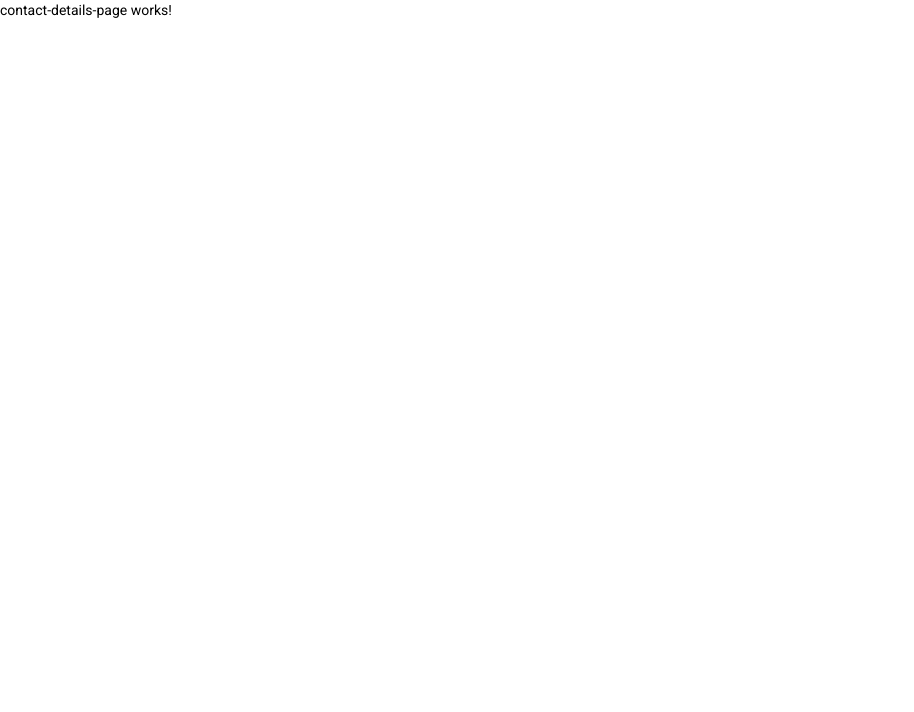
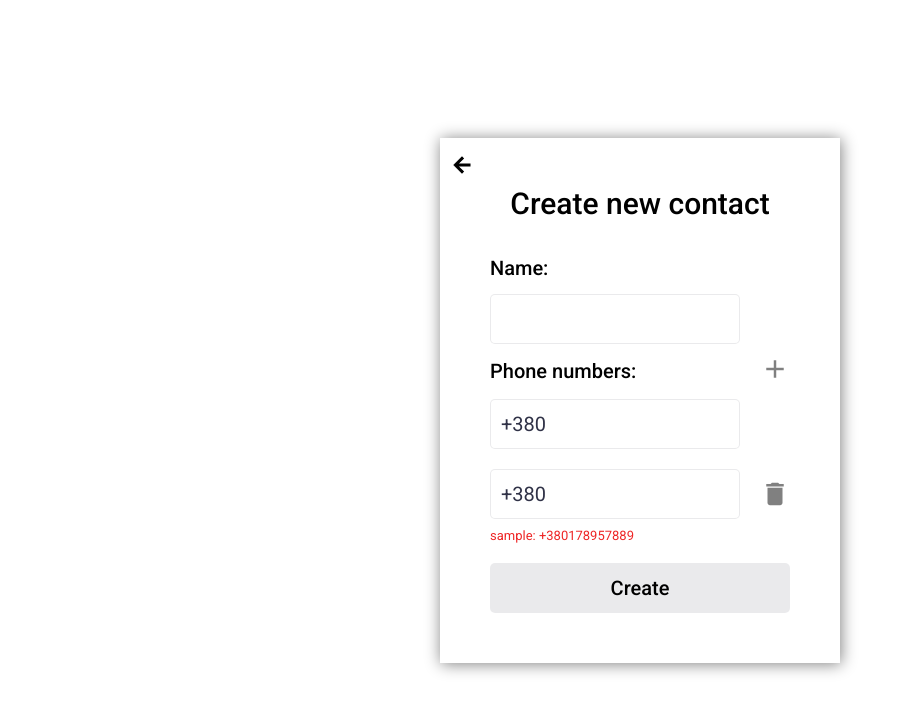
Before and after one commit to SerhiiMyk/Contacts, an Angular app: page /contacts/1 in a window 1280 px wide. Shown: the top 712 px of the page, without its empty margins (0-914 px from the left). Built offline with nearby package versions, Linux system fonts and the light colour scheme; no server answers.

Commit message:
add contact-details-page and add-contact-modal components edit README file, edit service

```diff
--- a/src/app/app.module.ts
+++ b/src/app/app.module.ts
@@ -7,7 +7,7 @@ import { ContactsPageComponent } from './components/contacts-page/contacts-page.
 import { ContactDetailsPageComponent } from './components/contact-details-page/contact-details-page.component';
 import { AddContactModalComponent } from './components/add-contact-modal/add-contact-modal.component';
 import { HttpClientModule } from '@angular/common/http';
-import { FormsModule } from '@angular/forms';
+import { FormsModule, ReactiveFormsModule } from '@angular/forms';
 import { BrowserAnimationsModule } from '@angular/platform-browser/animations';
 import { MatPaginatorModule } from '@angular/material/paginator';
 import { MatIconModule } from '@angular/material/icon';
@@ -24,6 +24,7 @@ import { MatIconModule } from '@angular/material/icon';
     AppRoutingModule,
     HttpClientModule,
     FormsModule,
+    ReactiveFormsModule,
     BrowserAnimationsModule,
     MatPaginatorModule,
     MatIconModule
--- a/src/app/components/add-contact-modal/add-contact-modal.component.html
+++ b/src/app/components/add-contact-modal/add-contact-modal.component.html
@@ -1 +1,24 @@
-<p>add-contact-modal works!</p>
+<div [class.modal]="modal">
+  <div class="modal-div">
+    <span *ngIf="modal" (click)="closeModal()" class="material-icons">close</span>
+    <span *ngIf="!modal" (click)="goBack()" class="material-icons" id="back">arrow_back</span>
+    <h1>{{title}}</h1>
+    <form class="modal-form" [formGroup]="form" (ngSubmit)="submitForm()">
+      <h2>Name:</h2>
+      <input class="modal-form-input" type="text" formControlName="name">
+      <div class="phone-header">
+        <h2>Phone numbers:</h2>
+        <div>
+          <i (click)="addPhoneField()" class="material-icons">add</i>
+        </div>
+      </div>
+      <div class="number-field" *ngFor="let item of [].constructor(numberOfPhoneInputs); let ind = index"
+           formArrayName="phoneNumbers">
+        <input class="modal-form-input phone" (input)="pushToArr($event,ind)" type="tel" value="+380">
+        <i *ngIf="ind" (click)="removeLastPhone(ind)" class="material-icons">delete</i>
+      </div>
+      <p class="error-message" *ngIf="form.get('phoneNumbers')?.invalid">sample: +380178957889</p>
+      <button type="submit" [disabled]="form.invalid">{{btnName}}</button>
+    </form>
+  </div>
+</div>
--- a/src/app/components/add-contact-modal/add-contact-modal.component.scss
+++ b/src/app/components/add-contact-modal/add-contact-modal.component.scss
@@ -0,0 +1,124 @@
+.modal {
+  position: fixed;
+  left: 0;
+  top: 0;
+  z-index: 2;
+  height: 100%;
+  width: 100%;
+  background: rgba(26, 26, 26, 0.8);
+  display: flex;
+  justify-content: center;
+  align-items: center;
+
+  &-div {
+    position: relative;
+    background-color: white;
+    padding: 50px;
+    width: 400px;
+
+    span {
+      position: absolute;
+      top: 15px;
+      right: 10px;
+      -webkit-text-stroke: 1px black;
+      cursor: pointer;
+    }
+
+    #back {
+      position: absolute;
+      top: 15px;
+      left: 10px;
+      -webkit-text-stroke: 1px black;
+    }
+
+    .phone-header {
+      display: flex;
+      width: 300px;
+      justify-content: space-between;
+      align-items: center;
+    }
+
+    h1 {
+      text-align: center;
+      margin-bottom: 32px;
+      font-weight: 500;
+      font-size: 30px;
+    }
+
+    h2 {
+      display: inline-block;
+      font-size: 20px;
+      margin: 0;
+    }
+  }
+
+
+  &-form {
+    margin-top: 29px;
+
+    &-input {
+      width: 250px;
+      height: 50px;
+      padding: 5px 10px;
+      margin: 10px 0;
+      border: 1px solid rgba(48, 50, 71, 0.1);
+      border-radius: 5px;
+      font-size: 20px;
+      outline-style: none;
+      color: #303247;
+
+      &::-webkit-inner-spin-button,
+      &::-webkit-outer-spin-button {
+        -webkit-appearance: none;
+      }
+    }
+
+
+    button {
+      margin-top: 20px;
+      width: 300px;
+      height: 50px;
+      background: #F7E308;
+      border-radius: 5px;
+      font-size: 20px;
+      line-height: 24px;
+      font-weight: 500;
+      border: none;
+      color: black;
+      cursor: pointer;
+
+      &:hover {
+        background-color: lighten(#F7E308, 10%);
+      }
+
+      &:disabled {
+        background: rgba(48, 50, 71, 0.1);
+      }
+    }
+
+    .error-message {
+      margin: 0;
+      font-size: 13px;
+      font-weight: 400;
+      line-height: 14px;
+      color: rgba(238, 38, 38, 1);
+    }
+
+    .number-field {
+      display: flex;
+      justify-content: space-between;
+      align-items: center;
+    }
+  }
+}
+
+i {
+  display: inline-block;
+  font-size: 30px;
+  cursor: pointer;
+  color: grey;
+
+  &:hover {
+    color: darken(grey, 30%)
+  }
+}
--- a/src/app/components/add-contact-modal/add-contact-modal.component.ts
+++ b/src/app/components/add-contact-modal/add-contact-modal.component.ts
@@ -1,15 +1,91 @@
-import { Component, OnInit } from '@angular/core';
+import { Component, EventEmitter, Input, OnChanges, Output } from '@angular/core';
+import { FormArray, FormControl, FormGroup, Validators } from '@angular/forms';
+import { ContactsService } from '../../services/contacts.service';
+import { IContact } from '../../interfaces/contact.interface';
+import { ActivatedRoute, Router } from '@angular/router';
 
 @Component({
   selector: 'app-add-contact-modal',
   templateUrl: './add-contact-modal.component.html',
   styleUrls: ['./add-contact-modal.component.scss']
 })
-export class AddContactModalComponent implements OnInit {
+export class AddContactModalComponent implements OnChanges {
+  @Input() modal = true
+  @Input() contact!: IContact
+  @Output() modalEmit: EventEmitter<any> = new EventEmitter()
+  @Input() numberOfPhoneInputs: number = 1
 
-  constructor() { }
+  title = 'Create new contact'
+  btnName = 'Create'
 
-  ngOnInit(): void {
+  form: FormGroup = new FormGroup({
+    name: new FormControl('', Validators.required),
+    phoneNumbers: new FormArray([], [Validators.required, this.phoneValidator])
+  })
+  phoneNumbersArr: FormArray = this.form.get('phoneNumbers') as FormArray
+
+  constructor(private contactsService: ContactsService,
+              private activatedRoute: ActivatedRoute,
+              private router: Router) {
   }
 
+  ngOnChanges(): void {
+    if (this.contact.phoneNumbers) {
+      this.title = 'Edit contact'
+      this.btnName = 'Edit'
+      this.form.controls['name'].setValue(this.contact.name)
+      let arr = document.getElementsByClassName('phone')
+      for (let i = 0; i < arr.length; i++) {
+        (arr[i] as HTMLInputElement).value = this.contact.phoneNumbers[i]
+      }
+    }
+  }
+
+  submitForm() {
+    if (this.modal) {
+      this.contactsService.addContact(this.form.value)
+      this.modalEmit.emit(true)
+    } else {
+      const id = +this.activatedRoute.snapshot.params['id']
+      this.contactsService.updateContact(id, this.form.value)
+      this.router.navigate(['contacts'])
+    }
+  }
+
+  closeModal() {
+    this.modalEmit.emit(false)
+  }
+
+  pushToArr(event: Event, ind: number) {
+    this.phoneNumbersArr.removeAt(ind)
+    this.phoneNumbersArr.insert(ind, new FormControl((event.target as HTMLInputElement).value))
+  }
+
+  removeLastPhone(ind: number) {
+    this.phoneNumbersArr.removeAt(ind)
+    this.numberOfPhoneInputs -= 1;
+  }
+
+  phoneValidator(array: FormArray) {
+    let res = null
+    for (const control of array.value) {
+      const regex = /(?=.*[a-zA-z])|(?=.*[#$@!%&*?])/.test(control)
+      if (control.length !== 13 || !control.includes('+380') || regex) {
+        res = { lengthError: true }
+        break
+      }
+    }
+    return res
+  }
+
+  addPhoneField() {
+    if (this.numberOfPhoneInputs < 3) {
+      this.phoneNumbersArr.insert(this.numberOfPhoneInputs, new FormControl(''))
+      this.numberOfPhoneInputs += 1;
+    }
+  }
+
+  goBack() {
+    this.router.navigate(['contacts'])
+  }
 }
--- a/src/app/components/contact-details-page/contact-details-page.component.html
+++ b/src/app/components/contact-details-page/contact-details-page.component.html
@@ -1 +1,8 @@
-<p>contact-details-page works!</p>
+<div class="details-wrap">
+  <div class="form-container">
+    <app-add-contact-modal
+      [modal]="false" [contact]="contactData"
+      [numberOfPhoneInputs]="length">
+    </app-add-contact-modal>
+  </div>
+</div>
--- a/src/app/components/contact-details-page/contact-details-page.component.scss
+++ b/src/app/components/contact-details-page/contact-details-page.component.scss
@@ -0,0 +1,9 @@
+.details-wrap {
+  display: flex;
+  justify-content: center;
+  align-items: center;
+  height: 100vh;
+}
+.form-container {
+  box-shadow: 1px 1px 15px grey;
+}
--- a/src/app/components/contact-details-page/contact-details-page.component.ts
+++ b/src/app/components/contact-details-page/contact-details-page.component.ts
@@ -1,15 +1,31 @@
-import { Component, OnInit } from '@angular/core';
+import { Component, OnDestroy, OnInit } from '@angular/core';
+import { ContactsService } from '../../services/contacts.service';
+import { ActivatedRoute } from '@angular/router';
+import { Subscription } from 'rxjs';
 
 @Component({
   selector: 'app-contact-details-page',
   templateUrl: './contact-details-page.component.html',
   styleUrls: ['./contact-details-page.component.scss']
 })
-export class ContactDetailsPageComponent implements OnInit {
+export class ContactDetailsPageComponent implements OnInit, OnDestroy {
+  contactData = this.activatedRoute.snapshot.params['id']
+  length = 2
+  private sub!: Subscription
 
-  constructor() { }
+
+  constructor(private contactsService: ContactsService, private activatedRoute: ActivatedRoute) {
+  }
 
   ngOnInit(): void {
+    const id = this.activatedRoute.snapshot.params['id']
+    this.sub = this.contactsService.getContactById(id).subscribe(data => {
+      this.contactData = data
+      this.length = data.phoneNumbers.length
+    });
   }
 
+  ngOnDestroy(): void {
+    this.sub.unsubscribe()
+  }
 }
--- a/src/app/components/contacts-page/contacts-page.component.html
+++ b/src/app/components/contacts-page/contacts-page.component.html
@@ -24,12 +24,13 @@
       </div>
       <span (click)="delete(contact.id)" class="material-icons">delete</span>
     </div>
+    <p *ngIf="contacts.length === 0" class="not-found">Sorry, but nothing was found, please try again...</p>
     <mat-paginator
       [length]="length"
       [pageSize]="10"
       [pageSizeOptions]="[5,10,15]"
-      (page)="onPageChange($event)">
+      (page)="onPageChange($event)" >
     </mat-paginator>
   </div>
 </div>
-<app-add-contact-modal *ngIf="showModal"></app-add-contact-modal>
+<app-add-contact-modal *ngIf="showModal" (modalEmit)="emitHandler($event)"></app-add-contact-modal>
--- a/src/app/components/contacts-page/contacts-page.component.scss
+++ b/src/app/components/contacts-page/contacts-page.component.scss
@@ -2,7 +2,7 @@
   display: flex;
   justify-content: center;
   padding: 50px;
-  min-width: 500px;
+  min-width: 665px;
 
   &-wrap {
     padding: 30px 30px 10px 30px;
@@ -155,7 +155,14 @@
       }
     }
   }
-  mat-paginator{
+
+  .not-found {
+    text-align: center;
+    font-size: 18px;
+  }
+
+  mat-paginator {
     margin-top: 15px;
+    width: 390px;
   }
 }
--- a/src/app/components/contacts-page/contacts-page.component.ts
+++ b/src/app/components/contacts-page/contacts-page.component.ts
@@ -71,4 +71,13 @@ export class ContactsPageComponent implements OnInit, OnDestroy {
     this.query.page = paginatorData.pageIndex
     this.getContactsSub()
   }
+
+  emitHandler(value: boolean) {
+    if (value) {
+      setTimeout(() => {
+        this.getContactsSub()
+      }, 50)
+    }
+    this.showModal = false
+  }
 }
```
Also changed, not shown: src/app/services/contacts.service.ts (+6 -1 lines), 1 other file (tests, documents, lock files or other folders).
